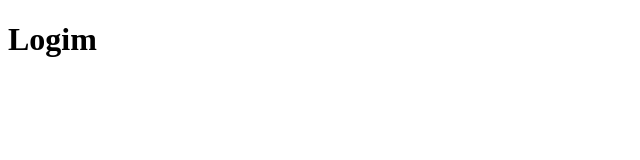
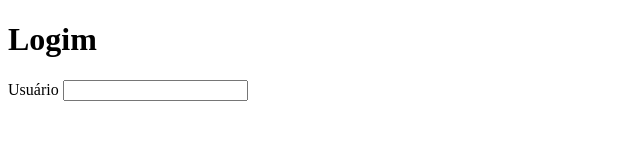
Before and after one commit to adrielCastejon/projeto-puc-pagina-de-login-gitflow, a plain HTML site: page index.html in a window 1280 px wide. Shown: the whole page, without its empty margins (0-640 px from the left). Drawn offline with Linux system fonts and the light colour scheme.

Commit message:
feat: adiciona campo de usuário na página de login

```diff
--- a/index.html
+++ b/index.html
@@ -6,5 +6,9 @@
 	</head>
 	<body>
 		<h1>Logim</h1>
+		<form>
+			<label for="usuario">Usuário</label>
+			<input id="usuario" name="usuario" type="text">
+		</form>
 	</body>
 </html>
```
